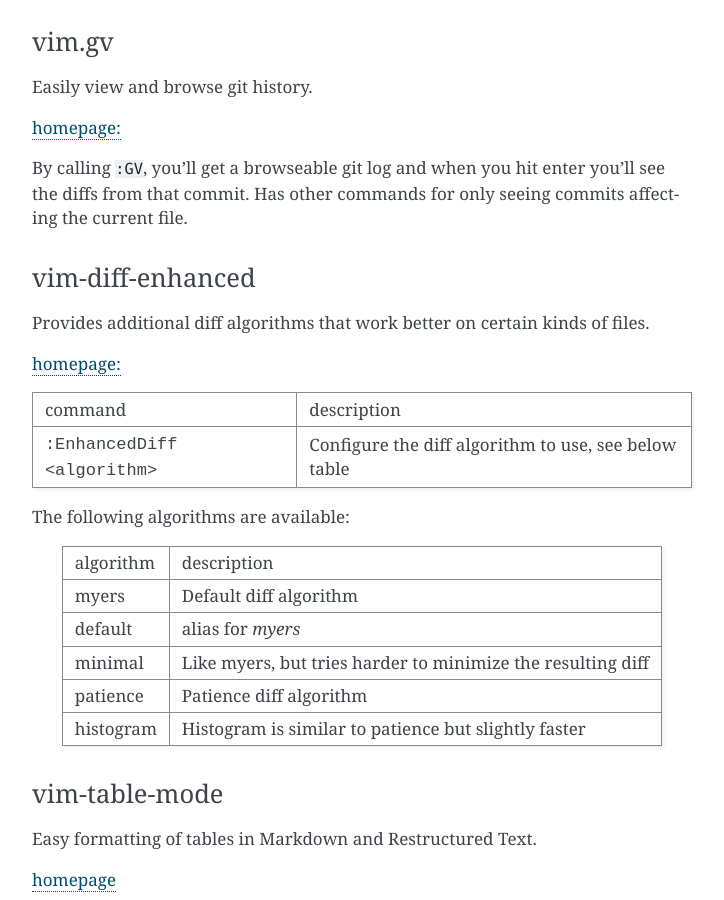
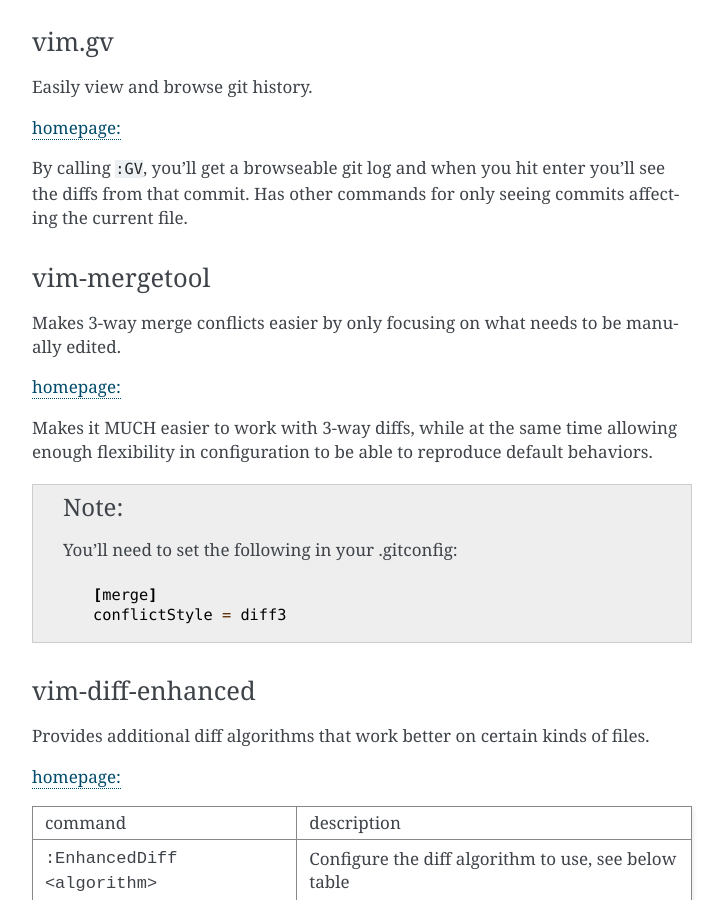
Before and after one commit to daler/dotfiles, a Sphinx documentation site: the page built from docs/vim.rst, in a window 1280 px wide and 900 px high, scrolled down 6997 px. Shown: the whole window, without its empty margins (388-1112 px from the left). Built offline with Sphinx 7.4.7, drawn with Linux system fonts in a browser that asks for light colours.

Commit message:
add vim-mergetool to init.vim and add docs

```diff
--- a/docs/vim.rst
+++ b/docs/vim.rst
@@ -392,6 +392,25 @@
 you'll see the diffs from that commit. Has other commands for only seeing
 commits affecting the current file.
 
+vim-mergetool
+~~~~~~~~~~~~~
+
+Makes 3-way merge conflicts easier by only focusing on what needs to be manually edited.
+
+`homepage: <https://github.com/samoshkin/vim-mergetool>`_
+
+Makes it MUCH easier to work with 3-way diffs, while at the same time allowing
+enough flexibility in configuration to be able to reproduce default behaviors.
+
+.. note::
+
+    You'll need to set the following in your .gitconfig::
+
+        [merge]
+        conflictStyle = diff3
+
+
+
 vim-diff-enhanced
 ~~~~~~~~~~~~~~~~~
 
```
Also changed, not shown: 1 other file.
